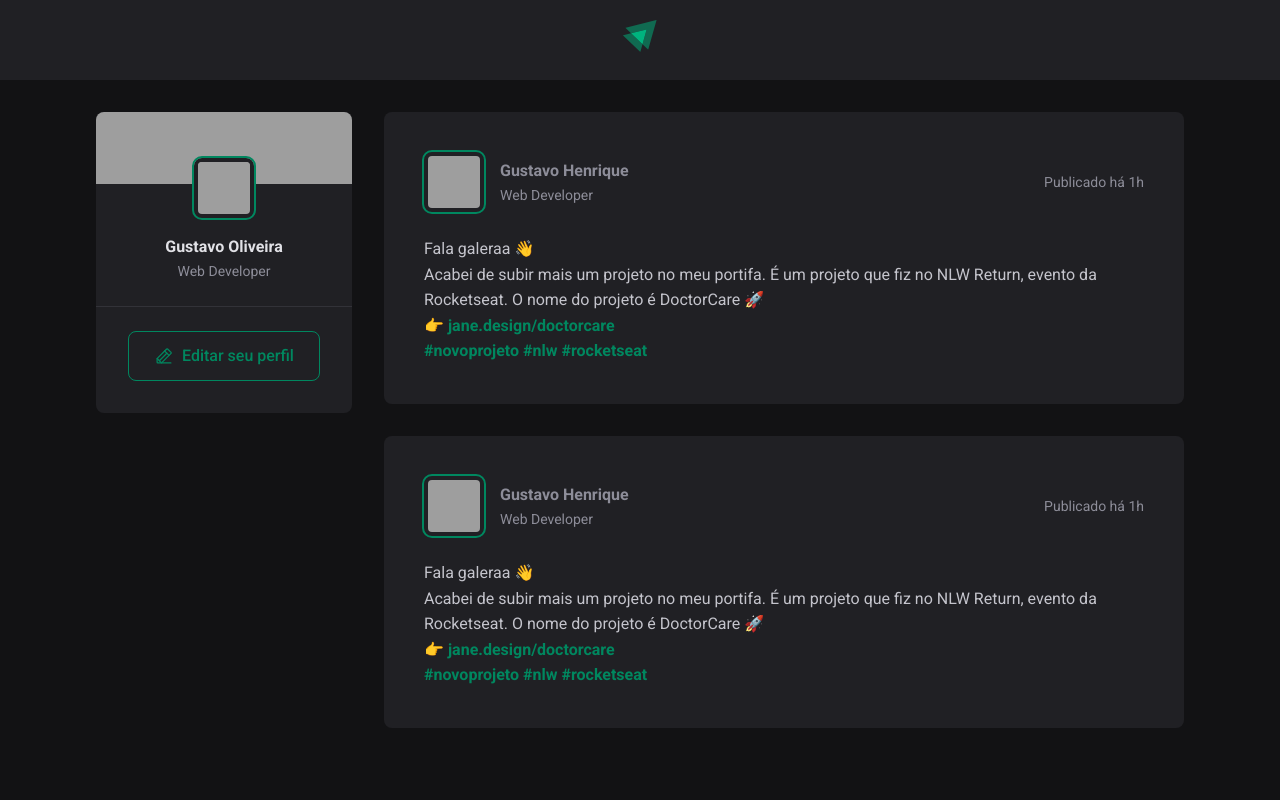
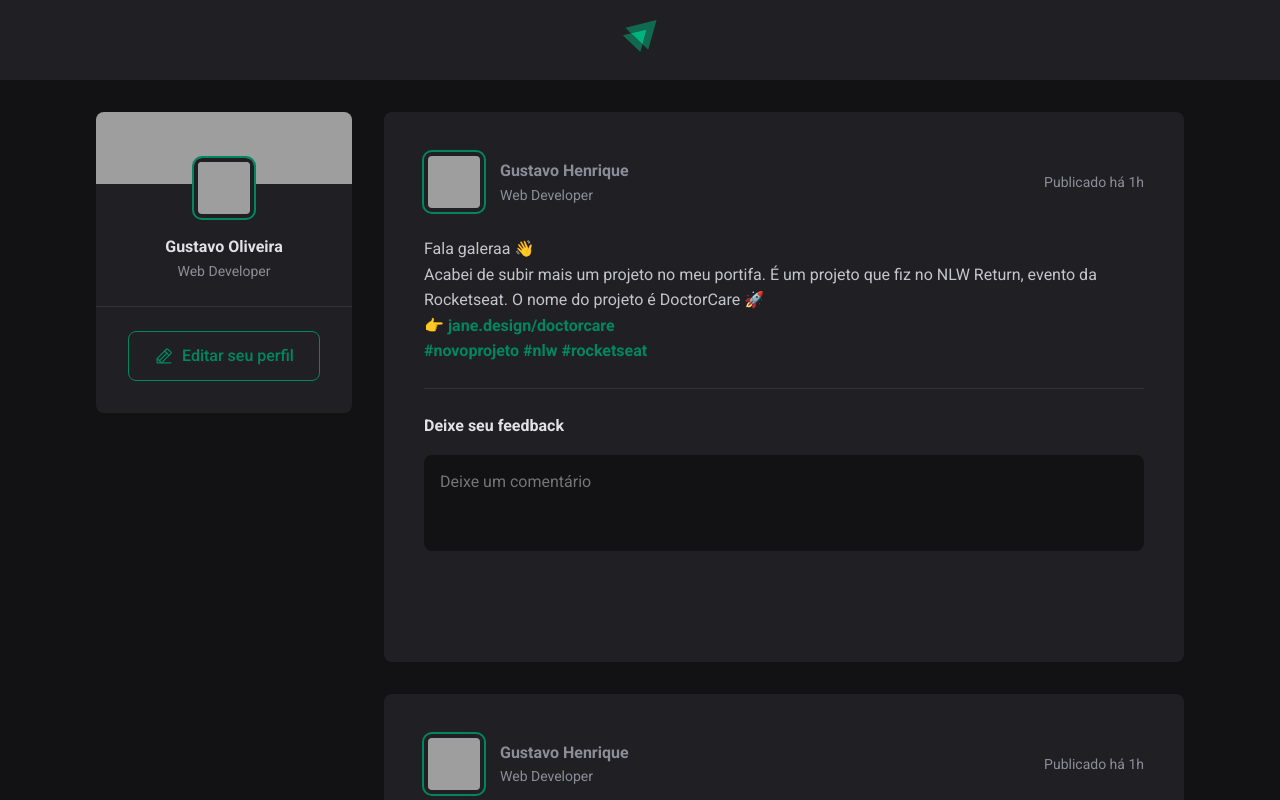
Before and after one commit to gustavohenri316/ignite-feed, a React (Vite) app: page / in a window 1280 px wide. Shown: the top 800 px of the page. Built offline with nearby package versions, Linux system fonts and the light colour scheme; grey boxes are pictures that could not be loaded.

Commit message:
formulario de comentarios

```diff
--- a/src/components/Post.jsx
+++ b/src/components/Post.jsx
@@ -26,6 +26,14 @@
             <a href="#"> #rocketseat</a></p>
         </p>
       </div>
+      <form className={styles.commentForm}>
+        <strong>Deixe seu feedback</strong>
+        <textarea placeholder='Deixe um comentário' />
+
+        <footer>
+          <button type='submit'>Publicar</button>
+        </footer>
+      </form>
     </article>
   )
 }
--- a/src/components/Post.module.css
+++ b/src/components/Post.module.css
@@ -54,3 +54,47 @@
   color: var(--gray-400);
   line-height: 1.6;
 }
+.commentForm{
+  width: 100%;
+  margin-top: 1.5rem;
+  padding-top: 1.5rem;
+  border-top:  1px solid var(--gray-600);
+}
+.commentForm > strong{
+  line-height: 1.6;
+  color: var(--gray-100);
+}
+.commentForm textarea{
+  width: 100%;
+  background: var(--gray-900);
+  border: 0;
+  resize: none;
+  padding: 1rem;
+  height: 6rem;
+  border-radius: 8px;
+  color: var(--gray-100);
+  line-height: 1.4;
+  margin-top: 1rem;
+}
+.commentForm footer {
+  visibility: hidden;
+  max-width: 0;
+}
+.commentForm:focus-within footer{
+  visibility: visible;
+  max-width: none;
+}
+.commentForm > footer button[type=submit] {
+  padding: 1rem 1.5rem;
+  margin-top: 1rem;
+  border-radius: 8px;
+  border: 0;
+  background: var(--green-500);
+  color: var(--white);
+  font-weight: bold;
+  cursor: pointer;
+  transition: background-color 0.1s;
+}
+.commentForm > button[type=submit]:hover {
+  background-color: var(--green-300);
+}
--- a/src/global.css
+++ b/src/global.css
@@ -12,7 +12,10 @@
   --green-300: #00b37E;
   --green-500: #00875f;
 }
-
+:focus {
+  outline: transparent;
+  box-shadow: 0 0 0 2px var(--green-500);
+}
 * {
   margin: 0;
   padding: 0;
```
